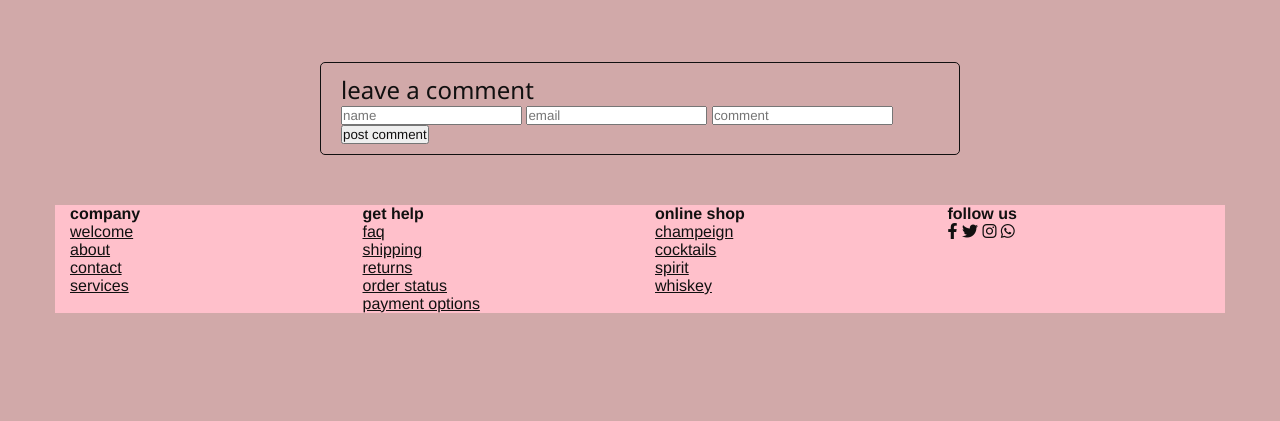
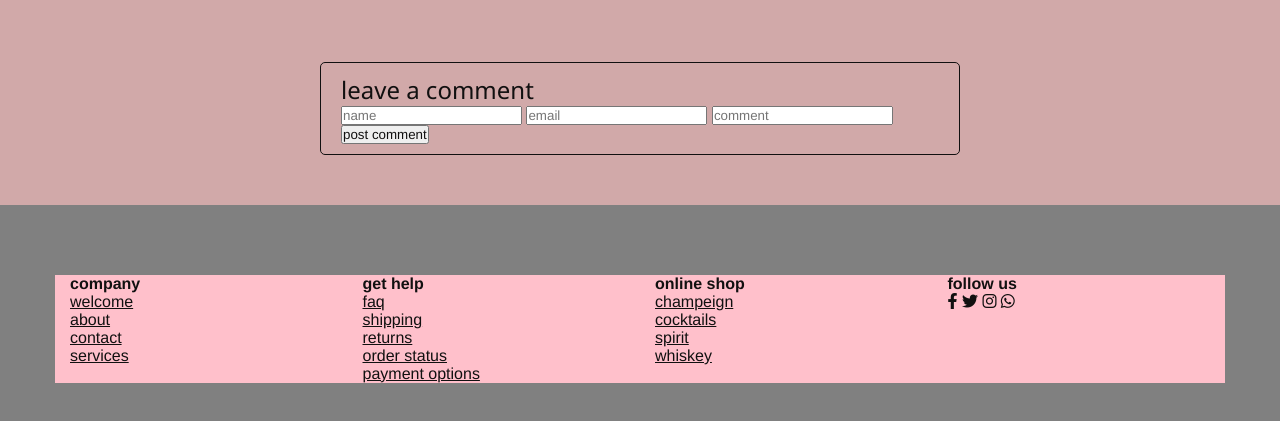
Before and after one commit to augasha04/projo-phase-1, a plain HTML site: page index.html in a window 1280 px wide. Shown: the part 2441-2862 px from the top of the page. Before the commit the page ends 2754 px from the top, so only its background shows below. Drawn offline with Linux system fonts and the light colour scheme.

Commit message:
third commit

```diff
--- a/style.css
+++ b/style.css
@@ -120,7 +120,6 @@ nav ul li a:hover{
     margin-top: 80px;
 }
 
-.comment
 
 .footer{
     background-color: grey;
```
